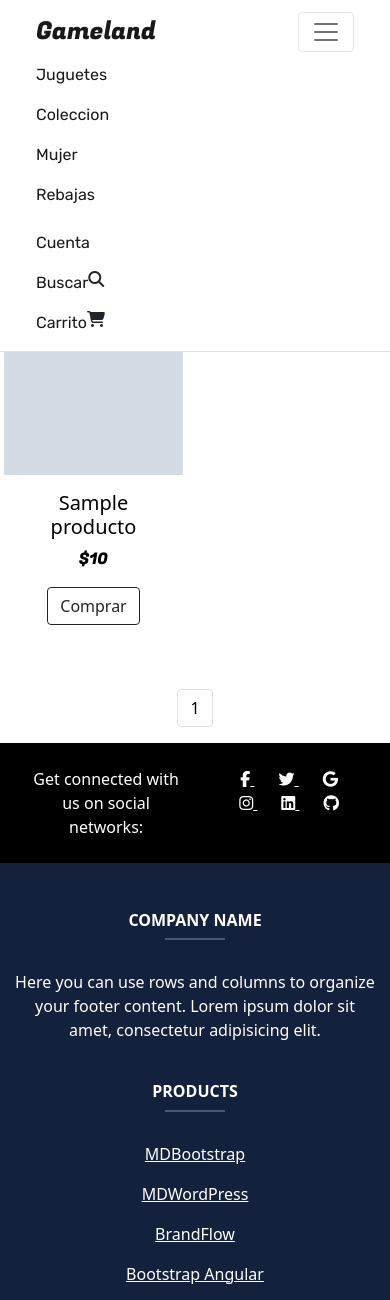
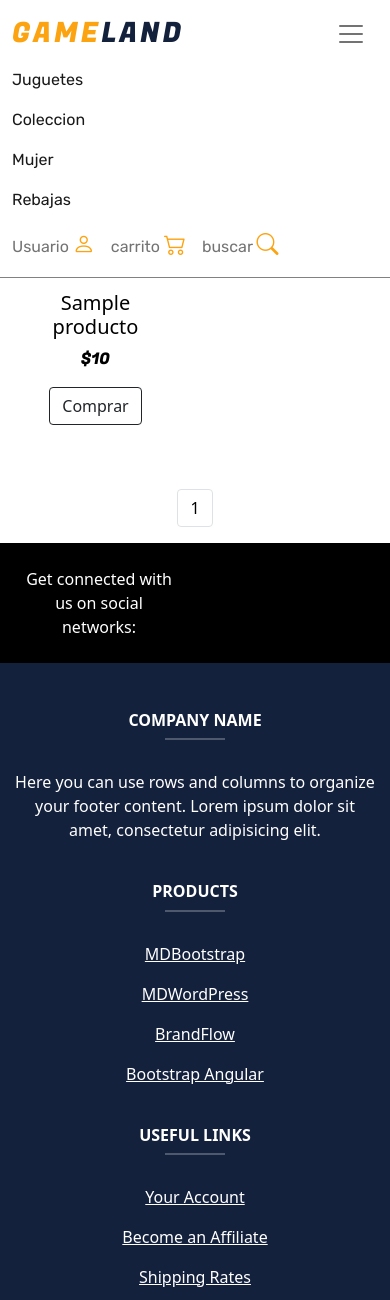
Before and after one commit to JosueReyes-1/GAMELAND, a Django app: a page that uses indexapp/templates/indexapp/base.html in a window 390 px wide, after a click that opens the changed part. Shown: the top 1300 px of the page. Run offline with Django 4.2, Linux system fonts and the light colour scheme; tables that the repository leaves empty hold one stand-in row (values such as "Sample post"); grey boxes marked "Sample" are stand-in pictures; some libraries are stand-ins or nearby versions.

Commit message:
se modifico la parte responsiva del index de la pantalla categoria, se arreglaron los hover a los productos, y se integro una mensaje de error a las categorias

```diff
--- a/gameland/static/css/base.css
+++ b/gameland/static/css/base.css
@@ -7,9 +7,9 @@
     --color-negro:#000000;
     --color-azul: #14213d;
     --color-amarillo:#fca311;
-    --color-gris:#e5e5e5;
+    --color-gris:#818181;
     --color-blanco:#ffffff;
-    --color-red:#d90429;
+    --color-red:#a31621;
 
     --texto1:'Rubik', sans-serif;
     --subtitulo:'Libre Franklin', sans-serif;
@@ -44,15 +44,7 @@
 }
 
 
-.navbar{
-    position: fixed;
-    z-index: 2;
-    top:0;
-    background-color: var(--color-blanco);
-}
-.title-nav{
-    font-family: 'Fugaz One', cursive;
-}
+/* nav */
 .nav-link{
     font-family: 'Rubik', sans-serif;
     font-weight: 400;
@@ -71,13 +63,28 @@
     bottom: var(--BottomOffset);
 	border-radius:var(--LineHeight);
     left: 50%;
-    transition: 0.6s cubic-bezier(0.25, 0.1, 0, 2.02);
+    transition: 0.6s cubic-bezier(0.25, 0.1, 0, 1);
 }
 .nav-link:hover::before{
     width: calc(100% + var(--LineHeight));
     left: calc(var(--LineHeight) / -2);
 }
+.navbar-toggler{
+    border: 0;
+}
+.icon{
+    color: var(--color-amarillo);
+    font-size: 22px;
+}
+.mask-custom {
+  background-color: var(--color-blanco);
+  border-bottom: 1px solid var(--color-gris);
+}
 
+.navbar-brand {
+  font-size: 1.75rem;
+  letter-spacing: 3px;
+}
 /* footer */
 
 footer{
--- a/gameland/static/css/lista_productos.css
+++ b/gameland/static/css/lista_productos.css
@@ -11,3 +11,30 @@
     background-color: var(--color-amarillo);
     color: var(--color-blanco);
 }
+
+
+.container-img{
+    position: relative;
+}
+.img2{
+    opacity: 0;
+    position:absolute;
+    transition: .7s all;
+}
+.container-product:hover .img2{
+    opacity: 1;
+}
+
+
+@media (max-width: 1000px){
+    .imagen{
+        height: 300px;
+
+    }
+}
+@media (max-width: 400px){
+    .imagen{
+        height: 200px;
+
+    }
+}
--- a/gameland/urls.py
+++ b/gameland/urls.py
@@ -19,5 +19,5 @@ from django.urls import path, include
 
 urlpatterns = [
     path('admin/', admin.site.urls),
-    path('',include('indexapp.urls'))
+    path('',include('indexapp.urls')),
 ]
--- a/indexapp/templates/indexapp/base.html
+++ b/indexapp/templates/indexapp/base.html
@@ -8,18 +8,24 @@
 		<link href="https://cdn.jsdelivr.net/npm/bootstrap@5.1.3/dist/css/bootstrap.min.css" rel="stylesheet" integrity="sha384-1BmE4kWBq78iYhFldvKuhfTAU6auU8tT94WrHftjDbrCEXSU1oBoqyl2QvZ6jIW3" crossorigin="anonymous">
 		<script src="https://cdn.jsdelivr.net/npm/@popperjs/core@2.10.2/dist/umd/popper.min.js" integrity="sha384-7+zCNj/IqJ95wo16oMtfsKbZ9ccEh31eOz1HGyDuCQ6wgnyJNSYdrPa03rtR1zdB" crossorigin="anonymous"></script>
 		<script src="https://cdn.jsdelivr.net/npm/bootstrap@5.1.3/dist/js/bootstrap.min.js" integrity="sha384-QJHtvGhmr9XOIpI6YVutG+2QOK9T+ZnN4kzFN1RtK3zEFEIsxhlmWl5/YESvpZ13" crossorigin="anonymous"></script>
+		<link rel="stylesheet" href="https://cdn.jsdelivr.net/npm/bootstrap-icons@1.8.3/font/bootstrap-icons.css">
 		<link rel="stylesheet" href="{% static "css/base.css" %}">
+		<!-- links externos -->
+		{% block head %}
+
+		{% endblock %}
+
 		<title>Gameland</title>
 	</head>
 	<body>
-		<nav class="navbar navbar-expand-lg navbar-light w-100 border-bottom">
-			<div class="container-fluid me-4 ms-4">
-				<a class="navbar-brand title-nav fs-2" href="/">Gameland</a>
-				<button class="navbar-toggler" type="button" data-bs-toggle="collapse" data-bs-target="#navbarSupportedContent" aria-controls="navbarSupportedContent" aria-expanded="false" aria-label="Toggle navigation">
+		<nav class="navbar navbar-expand-lg navbar-light fixed-top mask-custom ">
+			<div class="container">
+				<a class="navbar-brand titulo1" href="/"><span style="color: #fca311;">GAME</span><span style="color: #14213d;">LAND</span></a>
+				<a class="navbar-toggler"  type="button" data-bs-toggle="collapse" data-bs-target="#navbarSupportedContent" aria-controls="navbarSupportedContent" aria-expanded="false" aria-label="Toggle navigation">
 					<span class="navbar-toggler-icon"></span>
-				</button>
-				<div class="collapse navbar-collapse " id="navbarSupportedContent">
-					<ul class="navbar-nav m-auto mb-2 mb-lg-0 h-100">
+				</a>
+				<div class="collapse navbar-collapse" id="navbarSupportedContent">
+					<ul class="navbar-nav m-auto">
 						<li class="nav-item pe-3 {% if request.path == '/' %}active{% endif %}">
 							<a class="nav-link active " href="/categorias/juguetes">Juguetes</a>
 						</li>
@@ -33,17 +39,24 @@
 							<a class="nav-link  active " href="/categorias/rebajas">Rebajas</a>
 						</li>
 					</ul>
-					<ul class="navbar-nav">
-						<li class="nav-item">
-							<a class="nav-link active" href="#">Cuenta</a>
+					<ul class="navbar-nav d-flex flex-row">
+						<li class="nav-item me-3 me-lg-0">
+							<a class="nav-link" href="#!">
+								<span>Usuario</span>
+								<i class="bi bi-person icon"></i>
+							</a>
 						</li>
-						<li class="nav-item d-flex">
-							<a class="nav-link active" href="#">Buscar</a>
-							<i class="fa-solid fa-magnifying-glass mt-2"></i>
+						<li class="nav-item me-3 me-lg-0">
+							<a class="nav-link" href="#!">
+								<span>carrito</span>
+								<i class="bi bi-cart2 icon"></i>
+							</a>
 						</li>
-						<li class="nav-item d-flex">
-							<a class="nav-link active" href="#">Carrito</a>
-							<i class="fa-solid fa-cart-shopping  mt-2"></i>
+						<li class="nav-item me-3 me-lg-0">
+							<a class="nav-link" href="#!">
+								<span >buscar</span>
+								<i class="bi bi-search icon"></i>
+							</a>
 						</li>
 					</ul>
 				</div>
@@ -147,6 +160,8 @@
 
 		</footer>
 
-		<script src="https://kit.fontawesome.com/8906c8d169.js" crossorigin="anonymous"></script>
+
+		{% block scripts %}
+		{% endblock %}
 	</body>
 </html>
--- a/indexapp/templates/indexapp/lista_productos.html
+++ b/indexapp/templates/indexapp/lista_productos.html
@@ -2,18 +2,27 @@
 
 {% load static %}
 
+<!-- head -->
+{% block head %}
+    <link rel="stylesheet" href="{% static 'css/lista_productos.css' %}">
+{% endblock %}
+
+<!-- contenido -->
 {% block content %}
-<link rel="stylesheet" href="{% static 'css/lista_productos.css' %}">
 
-<section class="lista_productos mt-5">
+<section class="lista_productos mx-1 mt-5">
         <div class="container px-1 px-lg-2 ">
+            {% if productos %}
                 <div class="row gx-4 gx-lg-3 row-cols-2 row-cols-md-3 row-cols-xl-4 ">
-            {% if productos %}
+
                         {% for producto in productos %}
-                    <div class="col mb-5 ">
+                            <div class="col mb-5 container-product">
                                 <a href="/productos/{{producto.slug}}" class="text-decoration-none">
                                     <div class="card h-100 border-0">
-                                <img class="card-img-top" height="400px" src="{{producto.imagenes.last.imagen.url}}" alt="..." />
+                                        <div class="container-img">
+                                            <img src="{{producto.imagenes.last.imagen.url}}" height="400px" alt="Image" class="card-img-top imagen img2">
+                                            <img src="{{producto.imagenes.first.imagen.url}}" height="400px" alt="Image" class="card-img-top imagen">
+                                        </div>
                                         <div class="card-body">
                                             <div class="text-center">
                                                 <h5 class=" titulo3 fs-5">{{producto.nombre}}</h5>
@@ -25,9 +34,6 @@
                                 </a>
                             </div>
                         {% endfor %}
-            {% else %}
-                <h1>holaa</h1>
-            {% endif %}
                 </div>
                 <nav aria-label="Page navigation example">
                     <ul class="pagination justify-content-center">
@@ -40,13 +46,22 @@
                         {% endfor %}
 
 
-
                         {% if productos.has_next%}
                             <li class="page-item"><a class="page-link" href="?page={{productos.next_page_number}}">Next</a></li>
                         {% endif %}
                     </ul>
                 </nav>
         </div>
-
+        {% else %}
+            <div class="error m-auto my-1">
+                <img src="{% static 'img/warning.png'%}" height="200px"  alt="">
+                <h5 class="display-1 titulo2">UPS...</h5>
+                <p class="titulo1 fs-1">HA OCURRIDO UN ERROR INSEPERADO, VULEVA MAS TARDE</p>
+            </div>
+        {% endif %}
 </section>
 {% endblock %}
+
+<!-- scripts -->
+{% block scrips %}
+{% endblock %}
--- a/indexapp/urls.py
+++ b/indexapp/urls.py
@@ -1,9 +1,12 @@
-from xml.dom.minidom import Document
+
 from django.urls import path
 
 from indexapp import views
 from django.conf import settings
 from django.conf.urls.static import static
+
+
+
 urlpatterns = [
 
     path('',views.index,name="index"),
```
Also changed, not shown: gameland/static/css/index.css (+13 -41 lines), gameland/static/js/index.js (+10 -17 lines), indexapp/templates/indexapp/detalles.html (+10 -38 lines), indexapp/templates/indexapp/index.html (+33 -26 lines), gameland/static/img/warning.png (added), indexapp/views.py (line endings or trailing spaces). Lines whose indentation alone changed are shown as unchanged.
